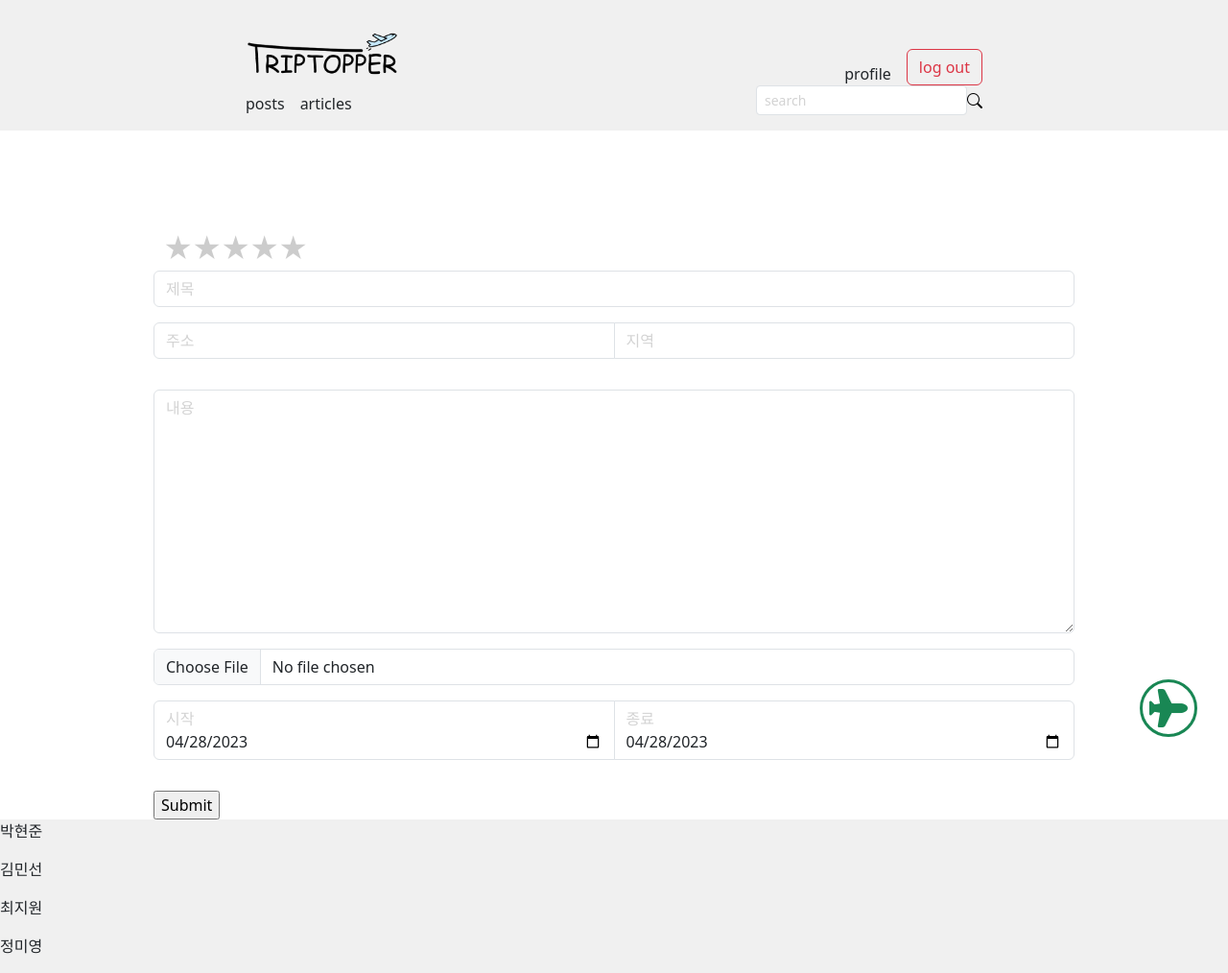
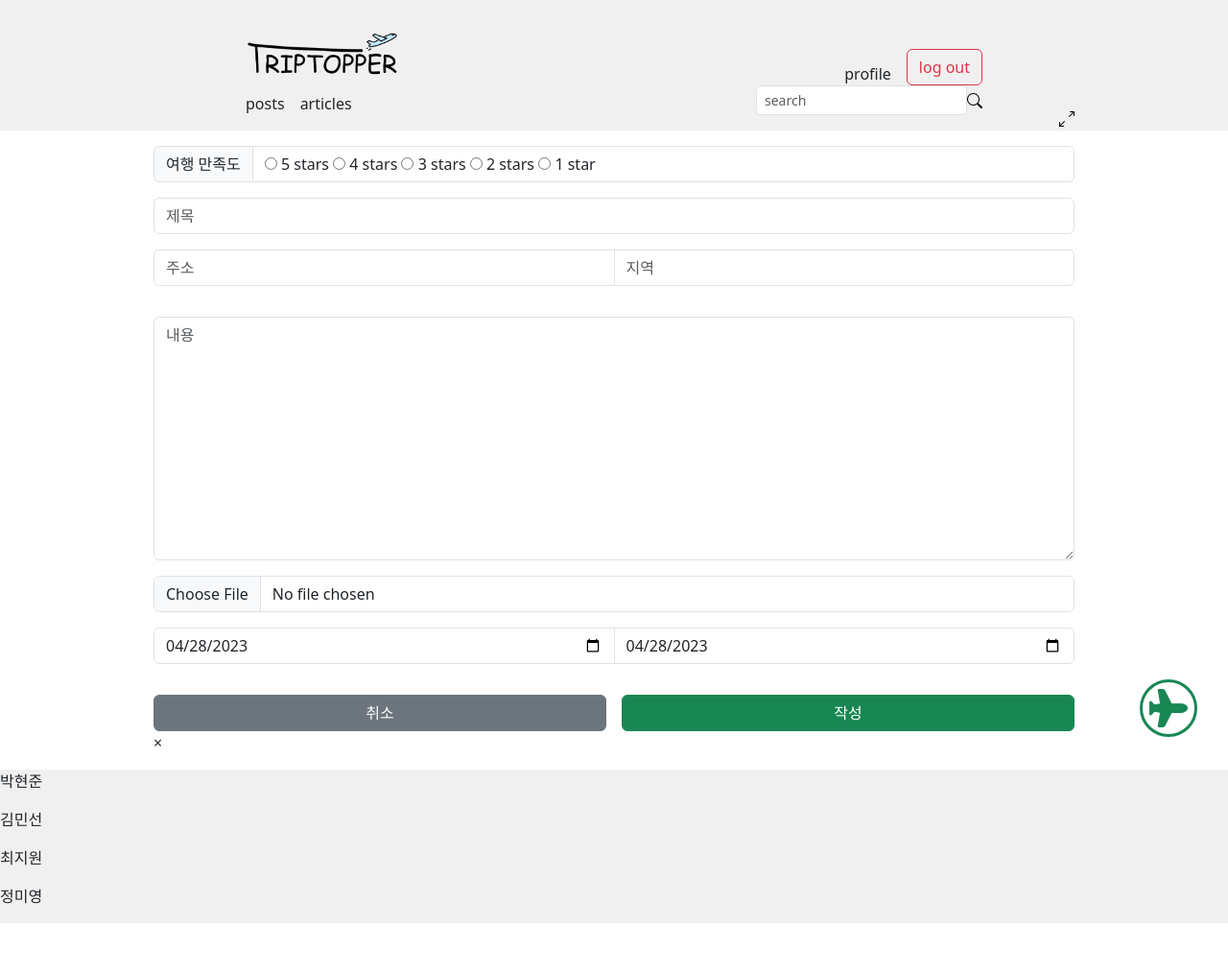
Before and after one commit to DT-HYUNJUN/tourist-spots-review-site, a Django app: page /posts/create/ in a window 1280 px wide. Shown: the whole page at 96% size. After the commit the page ends 962 px from the top, so only its background shows below. Run offline with Django 3.2, Linux system fonts and the light colour scheme; the visitor is signed in with stand-in values (Sample User, id 1); some libraries are stand-ins or nearby versions.

Commit message:
[ADD]: posts create 화면 구축

```diff
--- a/posts/templates/posts/create.html
+++ b/posts/templates/posts/create.html
@@ -7,14 +7,17 @@
 
 {% block content %}
   <div class="position-relative">
-    <div id="map" class="map"></div>
-    <button id="modal-button" type="button" class="position-absolute bottom-0 end-0 border-0 z-1 hidden" data-bs-toggle="modal" data-bs-target="#mapModal">
+    <div id="map" class="map rounded-3"></div>
+    <button id="modal-button" type="button" class="position-absolute bottom-0 end-0 border-0 z-1 hidden rounded-3" data-bs-toggle="modal" data-bs-target="#mapModal">
       <i class="bi bi-arrows-angle-expand"></i>
     </button>
   </div>
 
   <form action="{% url 'posts:create' %}" method="POST" enctype="multipart/form-data">
     {% csrf_token %}
+    <div class="input-group mb-3 mt-3">
+      <span class="input-group-text" id="basic-addon1">여행 만족도</span>
+      <div class="form-control">
         <div class="rate">
           <input type="radio" id="star5" name="rating" value="5"/>
           <label for="star5" title="text">5 stars</label>
@@ -27,6 +30,9 @@
           <input type="radio" id="star1" name="rating" value="1"/>
           <label for="star1" title="text">1 star</label>
         </div>
+      </div>
+    </div>
+
 
     {% for field in form %}
       <div class="input-group mb-3">
@@ -44,7 +50,11 @@
         {% endif %}
       </div>
     {% endfor %}
-    <input type="submit">
+    <div class="d-flex gap-3">
+      <button class="btn btn-secondary flex-grow-1">취소</button>
+      <button class="btn btn-success flex-grow-1">작성</button>
+    </div>
+
   </form>
 
 
--- a/static/style/create.css
+++ b/static/style/posts/create.css
@@ -1,3 +1,7 @@
+*{
+  box-sizing: border-box;
+}
+
 input[type="date"]:not(.has-value):before{
   color: lightgray;
   content: attr(placeholder);
@@ -43,7 +47,8 @@
 
 .rate {
   float: left;
-  height: 46px;
+  height: 3em;
+  line-height: 2.5em;
   padding: 0 10px;
 }
 
```
Also changed, not shown: static/style/posts/modal.css (renamed from static/style/modal.css). Lines whose indentation alone changed are shown as unchanged.
